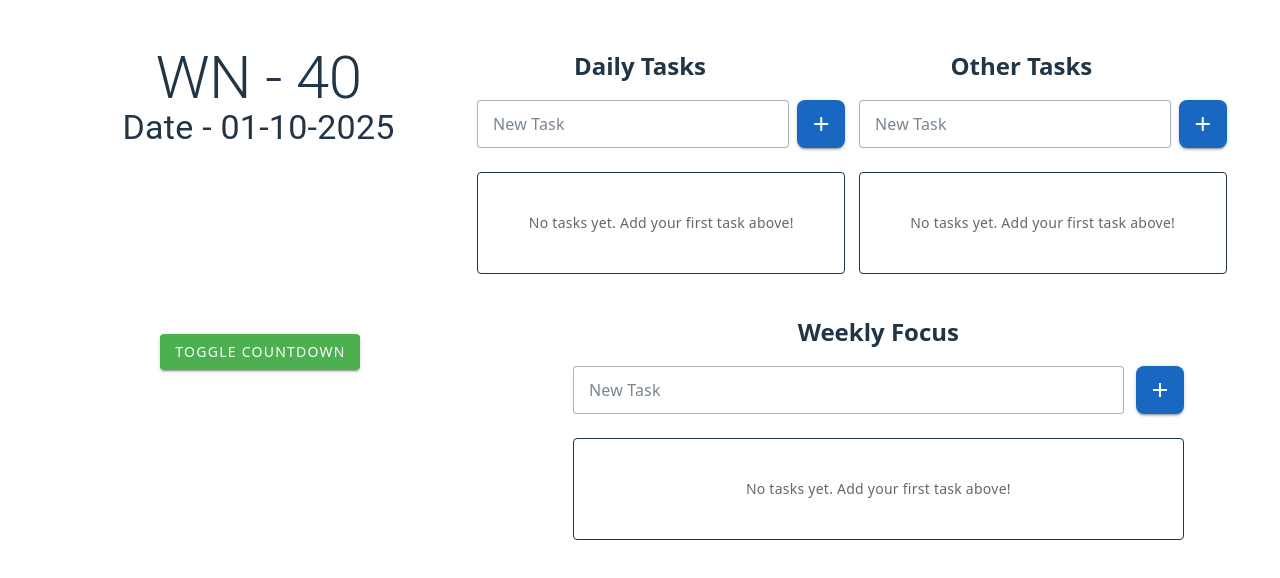
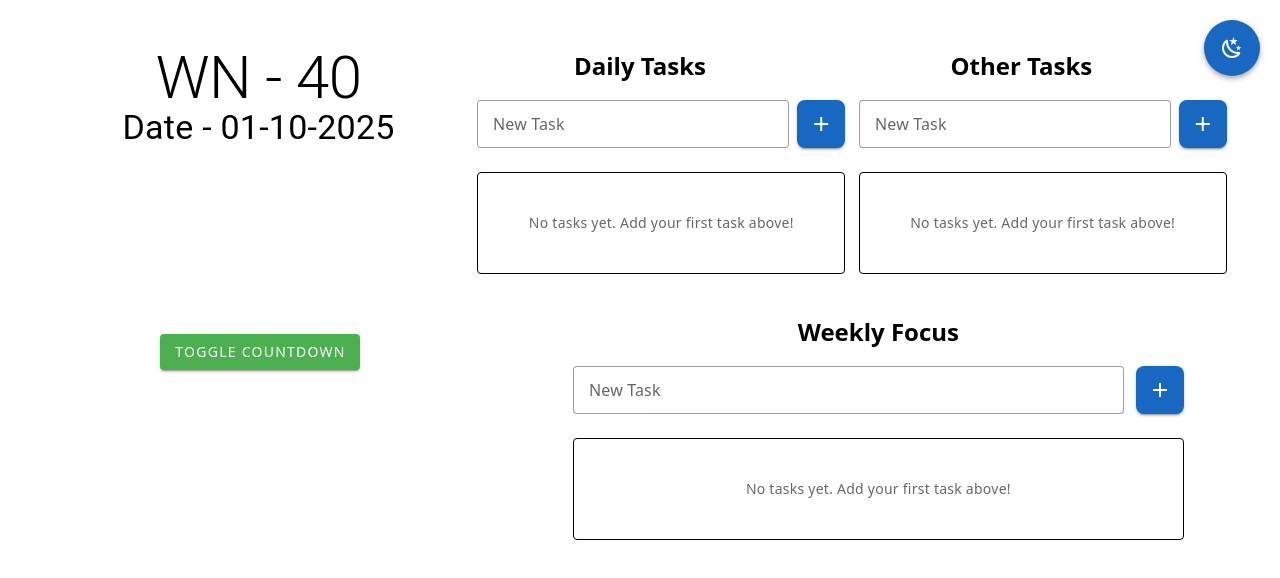
Before and after one commit to sachinkmohan/life-dashboard, a Vue app: page / in a window 1280 px wide. Shown: the top 578 px of the page. Built offline with nearby package versions, Linux system fonts and the light colour scheme.

Commit message:
Add dark mode toggle functionality with smooth transitions and automatic cleanup

```diff
--- a/src/App.vue
+++ b/src/App.vue
@@ -1,15 +1,49 @@
 <script setup lang="ts">
+import { ref, onMounted, onUnmounted } from 'vue';
 import WeekNumber from "./components/WeekNumber.vue";
 import DailyTasks from "./components/DailyTasks.vue";
 import CustomCountdown from "./components/CustomCountdown.vue";
 import OtherTasks from "./components/OtherTasks.vue";
 import WeeklyProgressTasks from "./components/WeeklyProgressTasks.vue";
+
+const isDarkMode = ref(false);
+
+const toggleDarkMode = () => {
+  isDarkMode.value = !isDarkMode.value;
+  updateBodyClass();
+};
+
+const updateBodyClass = () => {
+  const body = document.body;
+  if (isDarkMode.value) {
+    body.classList.add('dark-mode');
+  } else {
+    body.classList.remove('dark-mode');
+  }
+};
+
+onMounted(() => {
+  updateBodyClass();
+});
+
+onUnmounted(() => {
+  document.body.classList.remove('dark-mode');
+});
 </script>
 
 <template>
+  <v-btn
+    :icon="isDarkMode ? 'mdi-weather-sunny' : 'mdi-weather-night'"
+    @click="toggleDarkMode"
+    :color="isDarkMode ? 'yellow' : 'primary'"
+    size="large"
+    class="dark-mode-toggle"
+    elevation="4"
+  >
+  </v-btn>
+
   <v-container fluid>
     <v-row>
-      <!-- Changed: Only WeekNumber and DailyTasks in first row -->
       <v-col cols="4">
         <WeekNumber />
       </v-col>
@@ -21,7 +55,6 @@ import WeeklyProgressTasks from "./components/WeeklyProgressTasks.vue";
       </v-col>
     </v-row>
     <v-row>
-      <!-- Changed: CustomCountdown in second row, full width -->
       <v-col cols="5">
         <CustomCountdown />
       </v-col>
@@ -33,6 +66,13 @@ import WeeklyProgressTasks from "./components/WeeklyProgressTasks.vue";
 </template>
 
 <style scoped>
+.dark-mode-toggle {
+  position: fixed;
+  top: 20px;
+  right: 20px;
+  z-index: 1000;
+}
+
 .logo {
   height: 6em;
   padding: 1.5em;
@@ -46,3 +86,17 @@ import WeeklyProgressTasks from "./components/WeeklyProgressTasks.vue";
   filter: drop-shadow(0 0 2em #42b883aa);
 }
 </style>
+
+<style>
+body.dark-mode {
+  background-color: #121212 !important;
+  color: #ffffff !important;
+  transition: background-color 0.3s ease, color 0.3s ease;
+}
+
+body {
+  background-color: #ffffff;
+  color: #000000;
+  transition: background-color 0.3s ease, color 0.3s ease;
+}
+</style>
```
Also changed, not shown: 1 other file (tests, documents, lock files or other folders).
